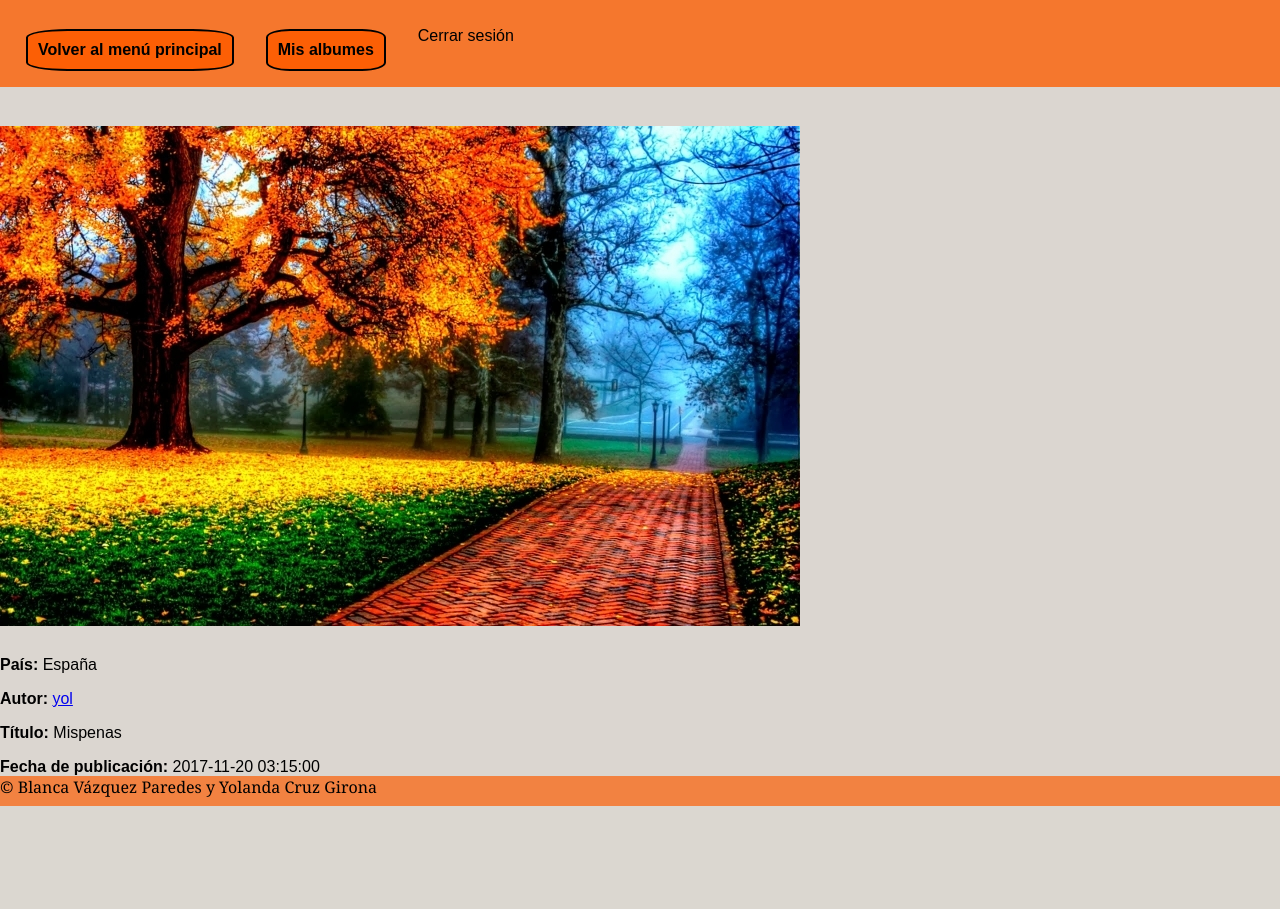
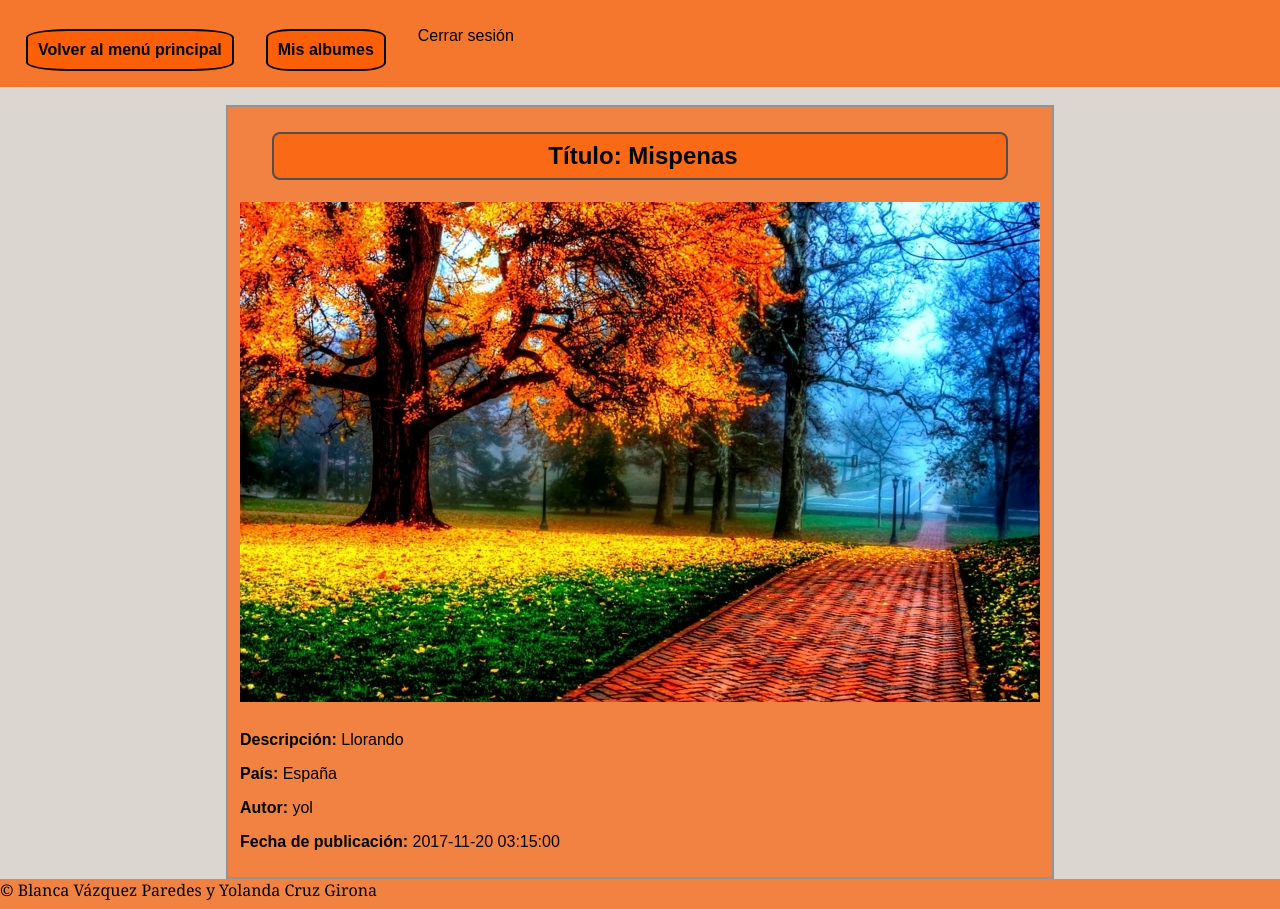
Before and after one commit to Narukage/DAW, a PHP site: page /detallefoto.php?id=1 in a window 1280 px wide. Shown: the part 250-1159 px from the top of the page. Before the commit the page ends 1056 px from the top, so only its background shows below. Run offline with PHP 8.4, Linux system fonts and the light colour scheme; a user stored in the database is signed in; data comes from the database, SQL or seed files in the repository.

Commit message:
css_detallefoto_arreglado

```diff
--- a/detallefoto.php
+++ b/detallefoto.php
@@ -62,13 +62,21 @@ if(!isset($_SESSION["usuario"])){
 					 }
 
  			$resultado = mysqli_query($link, $sentencia);
+				$cont=0;
+				echo '<fieldset>';
 				while($fila=mysqli_fetch_assoc($resultado)){
+					if($cont==0){
+				echo "<h2><legend id='informacion'> Título: " . $fila['Titulo'] . " </legend></h2>";
+						$cont=$cont+1;
+					}
 					echo "<h1><img  src='" . $fila['Fichero'] . "' alt='" . $fila['Descripcion'] . "'></h1>";
+					echo "<p><b>Descripción:</b> " . $fila['Descripcion'] . "</p>";
 			        echo "<p><b>País:</b> " . $fila['NomPais'] . "</p>";
-			        echo "<p><b>Autor:</b> <a href='perfil.php?nombre=" . $fila['NomUsuario'] . "'>" . $fila['NomUsuario'] . "</a></p>";
-			        echo "<p><b>Título:</b> " . $fila['Titulo'] . "</p>";
+			        echo "<p><b>Autor:</b> "  . $fila['NomUsuario'] . "</p>";
 			        echo "<p><b>Fecha de publicación:</b> " . $fila['FRegistro'] . "</p>";
 				}
+
+				echo '</fieldset>';
 
 
 
```
